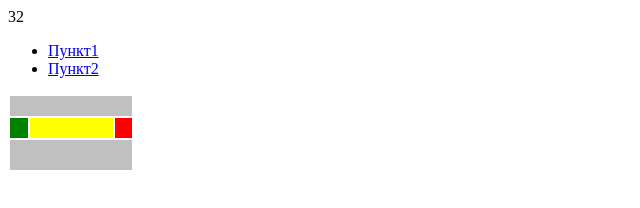
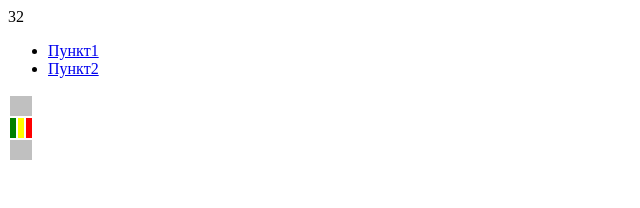
Before and after one commit to knif-blood/ckurs, a plain HTML site: page index.html in a window 1280 px wide. Shown: the whole page, without its empty margins (0-640 px from the left). Drawn offline with Linux system fonts and the light colour scheme.

Commit message:
Update index.html

```diff
--- a/index.html
+++ b/index.html
@@ -3,14 +3,14 @@
 <title>разметка страницы при помощи таблицы</title>
 </head>
 <body >
-<table width='10%' height='10%' valign='top'>
-<tr height='10%' bgcolor='silver'>
+<table width='1%' height='1%' valign='top'>
+<tr height='1%' bgcolor='silver'>
 <td colspan='3'>&nbsp</td>
 </tr>
-<tr height='10%'>
-<td width='15%' bgcolor='green'>&nbsp</td>
+<tr height='1%'>
+<td width='1%' bgcolor='green'>&nbsp</td>
 <td bgcolor='yellow'>&nbsp</td>
-<td width='15%' bgcolor='red'>&nbsp</td>
+<td width='1%' bgcolor='red'>&nbsp</td>
 </tr>
 <tr bgcolor='silver'>
 <td colspan='3'>&nbsp</td>
```
